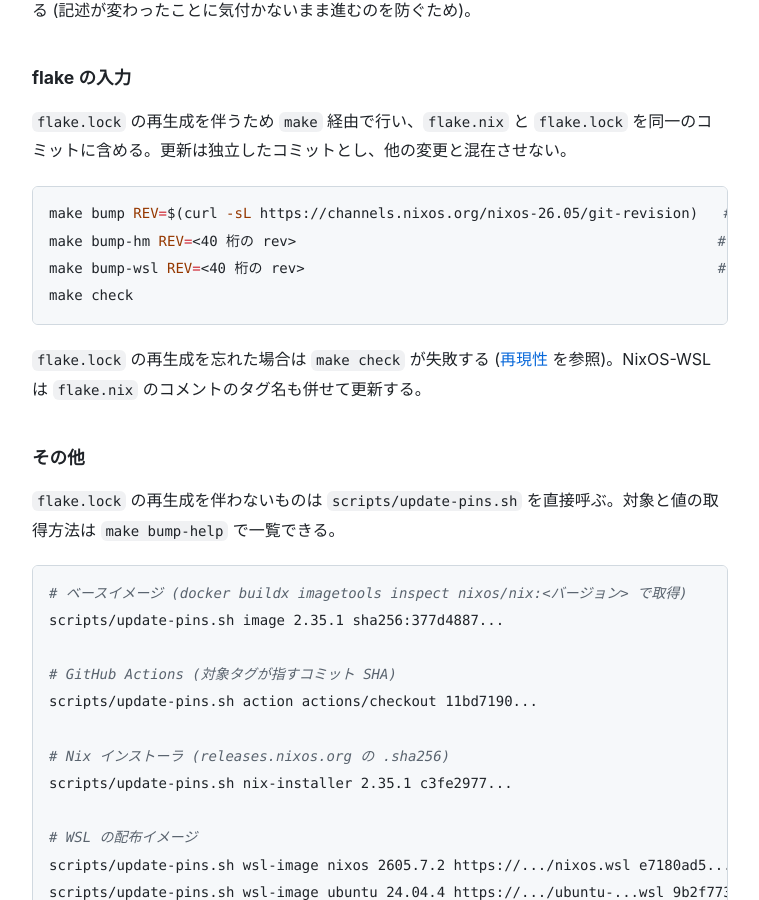
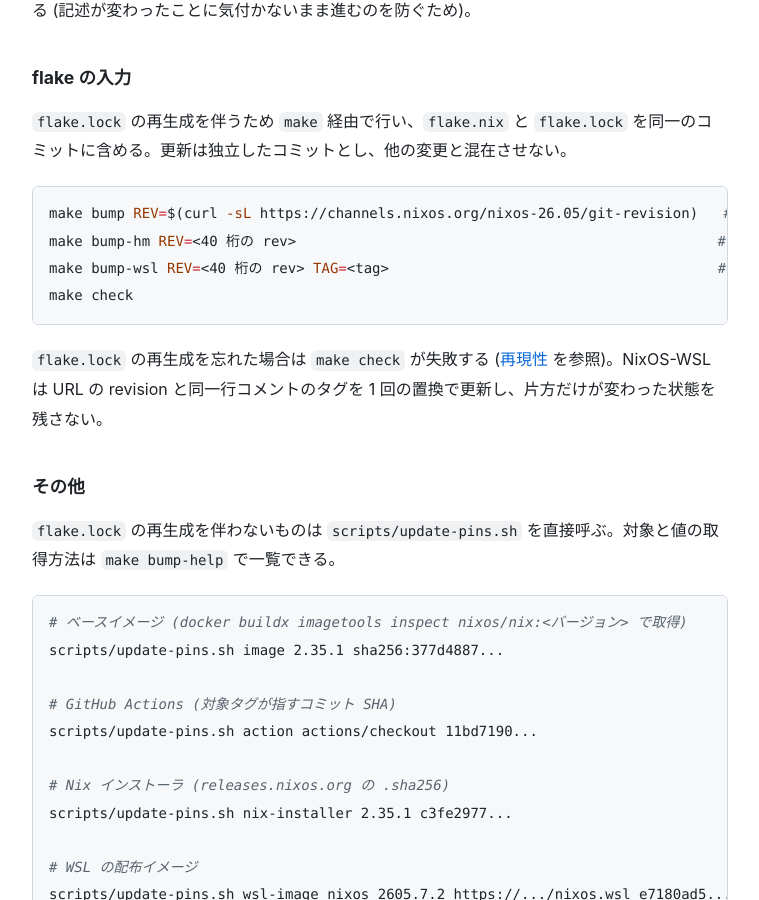
Before and after one commit to sabas0ba/dotfiles, a Jekyll site: the page built from docs/development.md, in a window 1280 px wide and 900 px high, scrolled down 2327 px. Shown: the whole window, without its empty margins (260-1019 px from the left). Built offline with Jekyll 4.4.1, drawn with Linux system fonts in a browser that asks for light colours; our own code applies the rules of GitHub Pages for plain Markdown files.

Commit message:
ci: WSL の固定更新を workflow に追加

````diff
--- a/docs/development.md
+++ b/docs/development.md
@@ -67,11 +67,11 @@
 ```bash
 make bump REV=$(curl -sL https://channels.nixos.org/nixos-26.05/git-revision)   # nixpkgs
 make bump-hm REV=<40 桁の rev>                                                  # home-manager (release-26.05 の HEAD)
-make bump-wsl REV=<40 桁の rev>                                                 # NixOS-WSL (release-26.05 上のタグ)
+make bump-wsl REV=<40 桁の rev> TAG=<tag>                                       # NixOS-WSL (release-26.05 上のタグ)
 make check
 ```
 
-`flake.lock` の再生成を忘れた場合は `make check` が失敗する ([再現性](reproducibility.md) を参照)。NixOS-WSL は `flake.nix` のコメントのタグ名も併せて更新する。
+`flake.lock` の再生成を忘れた場合は `make check` が失敗する ([再現性](reproducibility.md) を参照)。NixOS-WSL は URL の revision と同一行コメントのタグを 1 回の置換で更新し、片方だけが変わった状態を残さない。
 
 ### その他
 
````
Also changed, not shown: .github/workflows/update-pins.yml, 4 other files.
